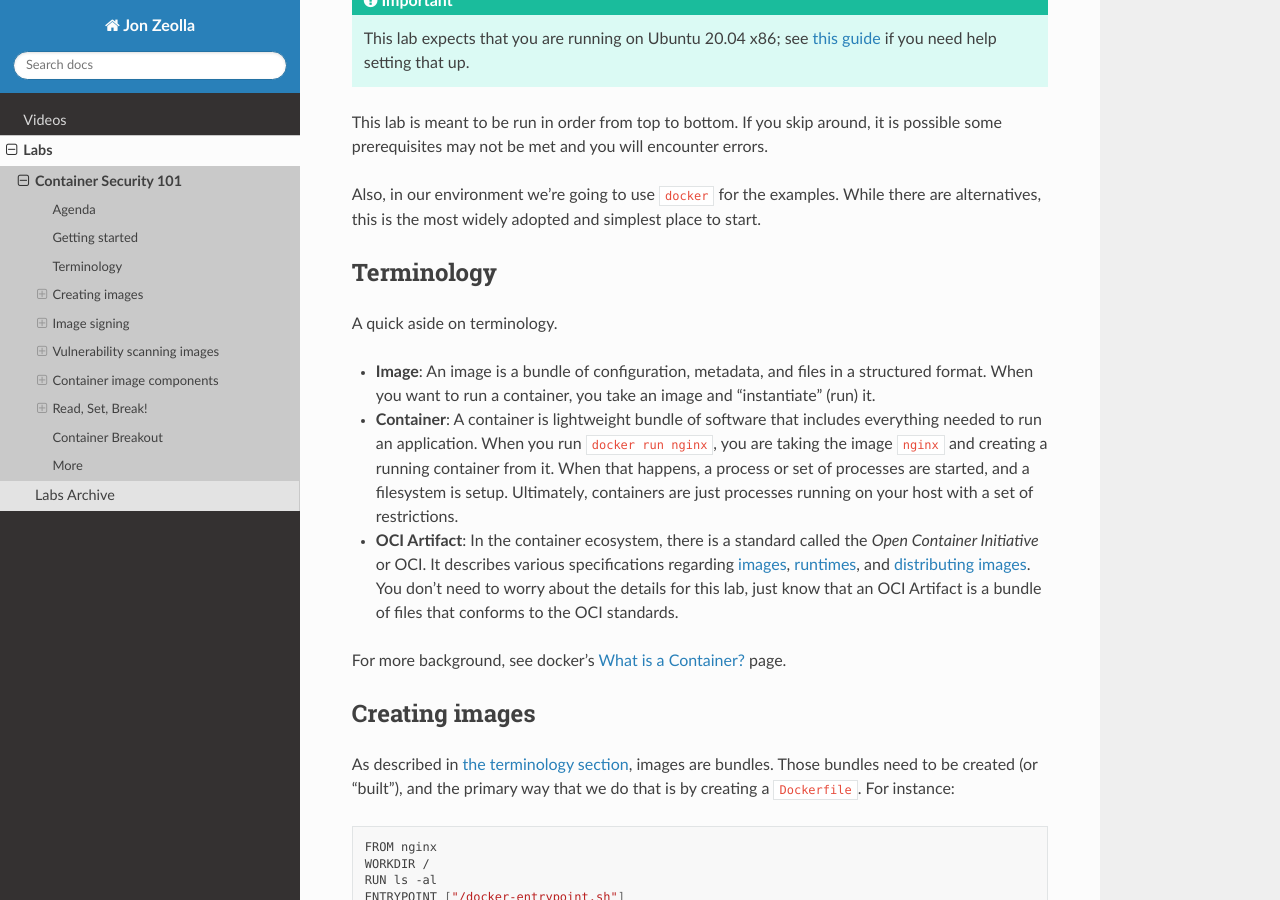
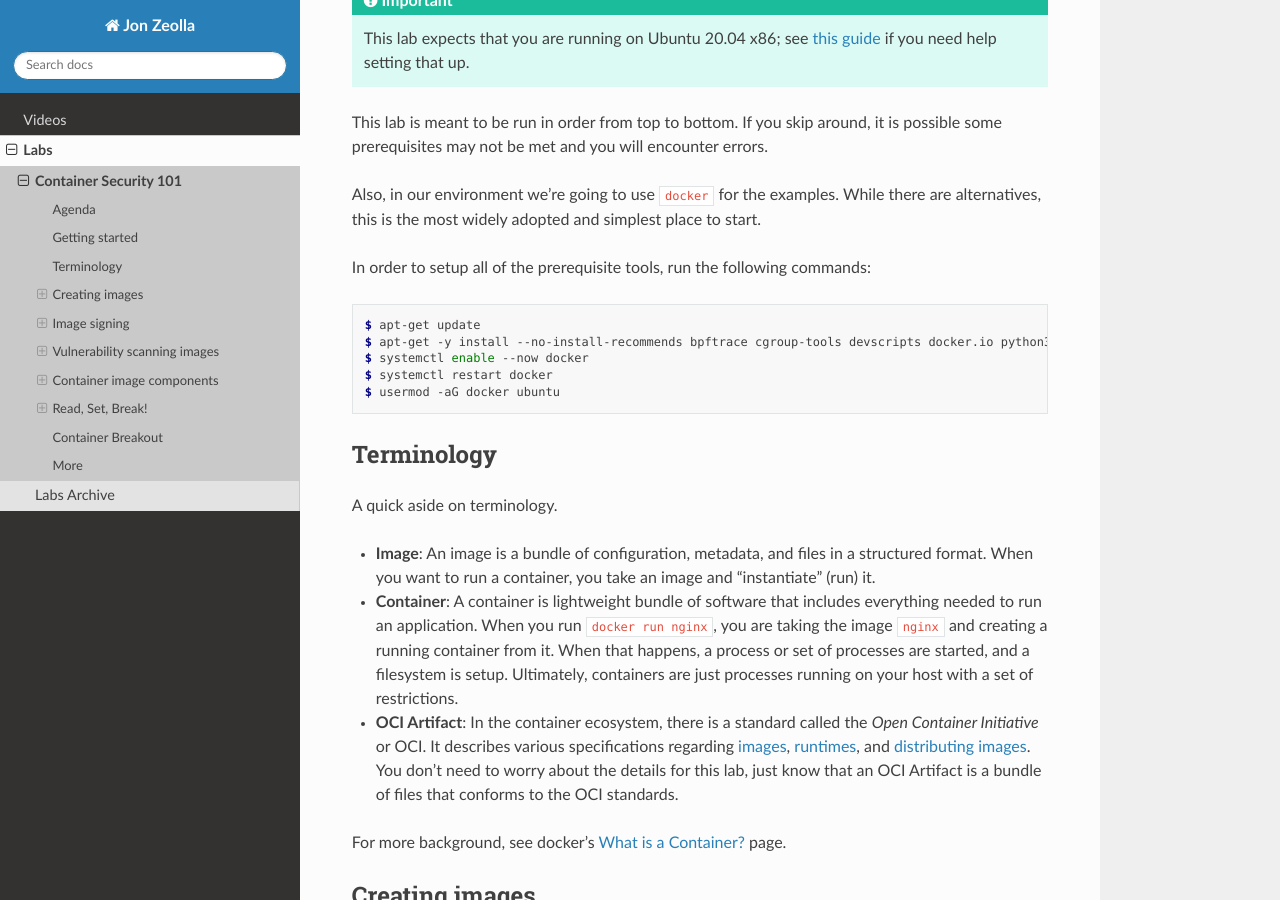
Before and after one commit to JonZeolla/JonZeolla.github.io, a Sphinx documentation site: the page built from docs/labs/container-security-101.md, in a window 1280 px wide and 900 px high, scrolled down 502 px. Built offline with Sphinx 7.4.7 and the Read the Docs theme 2.0.0, drawn with Linux system fonts in a browser that asks for light colours.

Commit message:
Add prereq tool installation

````diff
--- a/docs/labs/container-security-101.md
+++ b/docs/labs/container-security-101.md
@@ -23,6 +23,16 @@ errors.
 
 Also, in our environment we're going to use `docker` for the examples. While there are alternatives, this is the most widely adopted and simplest
 place to start.
+
+In order to setup all of the prerequisite tools, run the following commands:
+
+```{code-block} console
+$ apt-get update
+$ apt-get -y install --no-install-recommends bpftrace cgroup-tools devscripts docker.io python3-pip libcap-ng-utils
+$ systemctl enable --now docker
+$ systemctl restart docker
+$ usermod -aG docker ubuntu
+```
 
 ## Terminology
 
````
